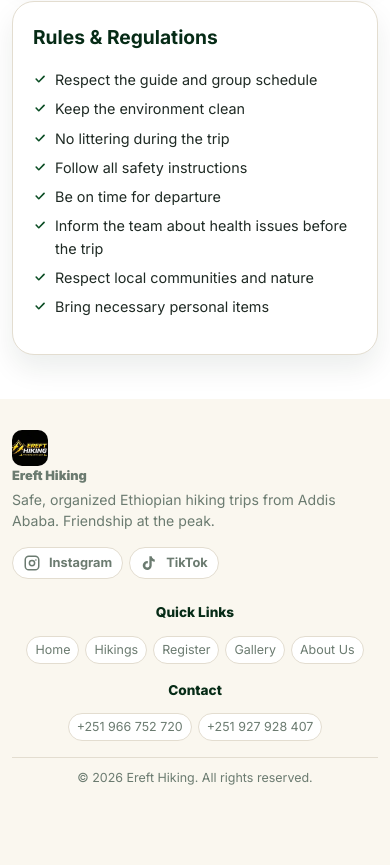
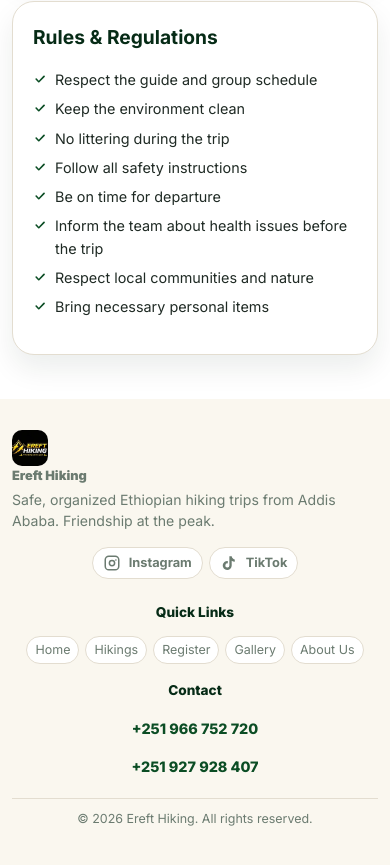
Before and after one commit to ygirma315-cell/hiking, a website: page index.html in a window 390 px wide. Shown: the part 8059-8924 px from the top of the page. Drawn offline with Linux system fonts and the light colour scheme.

Commit message:
Center social links on mobile, contact as centered column on mobile

```diff
--- a/styles.css
+++ b/styles.css
@@ -224,9 +224,13 @@ a{color:inherit;text-decoration:none}img{max-width:100%;display:block}
   .hero-stats{grid-template-columns:1fr 1fr}
   .form-grid{grid-template-columns:1fr}
   .site-footer{padding-top:32px}
-  .footer-links-col,.footer-contact-col{display:flex;flex-wrap:wrap;gap:6px;justify-content:center}
-  .footer-links-col a,.footer-contact-col a{display:inline-block;margin:0;padding:4px 10px;background:white;border:1px solid var(--line);border-radius:999px;font-size:.82rem}
-  .footer-links-col h4,.footer-contact-col h4{width:100%;text-align:center}
+  .footer-social{justify-content:center}
+  .footer-links-col{display:flex;flex-wrap:wrap;gap:6px;justify-content:center}
+  .footer-links-col a{display:inline-block;margin:0;padding:4px 10px;background:white;border:1px solid var(--line);border-radius:999px;font-size:.82rem}
+  .footer-links-col h4{width:100%;text-align:center}
+  .footer-contact-col{display:flex;flex-direction:column;align-items:center;gap:6px}
+  .footer-contact-col a{font-size:.9rem;font-weight:800;color:var(--green)}
+  .footer-contact-col a:hover{color:var(--orange)}
 }
 
 /* --- Responsive: Phone --- */
@@ -385,7 +389,11 @@ body.modal-open{overflow:hidden;}
   .site-footer a{font-size:.8rem;margin:3px 0}
   .footer-grid{gap:20px}
   .footer-bottom{margin-top:16px;padding:10px;font-size:.78rem}
-  .footer-links-col,.footer-contact-col{display:flex;flex-wrap:wrap;gap:6px;justify-content:center}
-  .footer-links-col a,.footer-contact-col a{display:inline-block;margin:0;padding:3px 8px;background:white;border:1px solid var(--line);border-radius:999px;font-size:.78rem}
-  .footer-links-col h4,.footer-contact-col h4{width:100%;text-align:center}
+  .footer-social{justify-content:center}
+  .footer-links-col{display:flex;flex-wrap:wrap;gap:6px;justify-content:center}
+  .footer-links-col a{display:inline-block;margin:0;padding:3px 8px;background:white;border:1px solid var(--line);border-radius:999px;font-size:.78rem}
+  .footer-links-col h4{width:100%;text-align:center}
+  .footer-contact-col{display:flex;flex-direction:column;align-items:center;gap:6px}
+  .footer-contact-col a{font-size:.9rem;font-weight:800;color:var(--green)}
+  .footer-contact-col a:hover{color:var(--orange)}
 }
```
